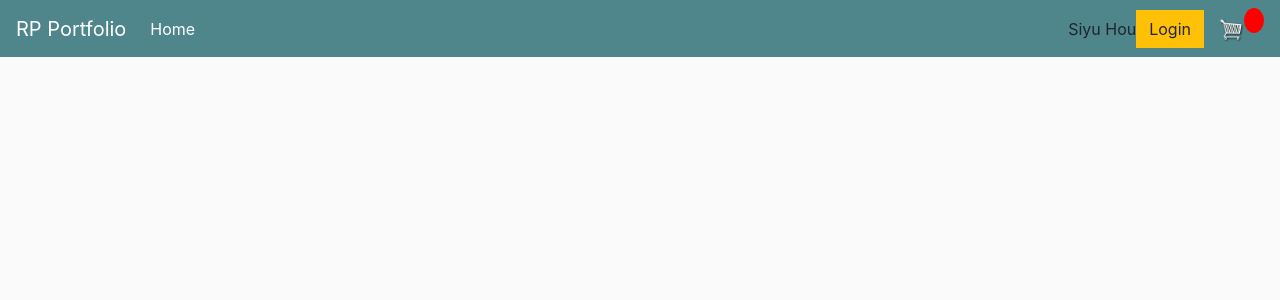
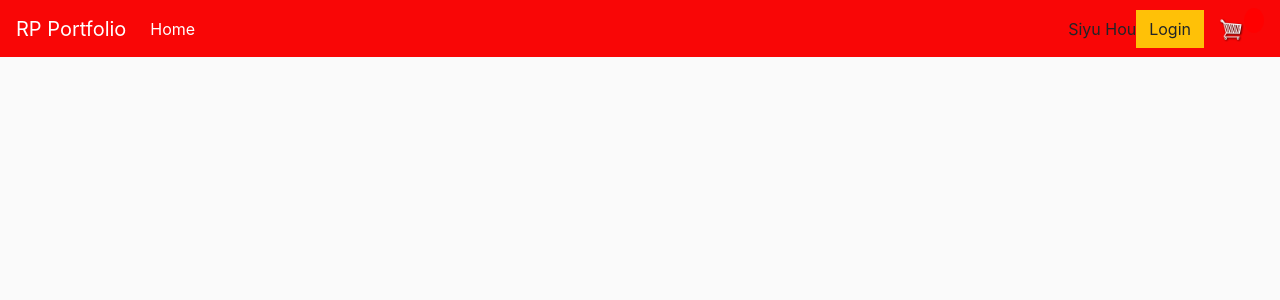
Before and after one commit to siyuh3/django-eCommerce, a Django app: page / in a window 1280 px wide. Shown: the top 300 px of the page. Run offline with Django 4.2, Linux system fonts and the light colour scheme; some libraries are stand-ins or nearby versions.

Commit message:
css file

```diff
--- a/static/css/main.css
+++ b/static/css/main.css
@@ -26,7 +26,7 @@ h1,h2,h3,h4,h5,h6{
 }
 
 .bg-dark{
-	background-color: #4f868c!important;
+	background-color: #f90606!important;
 }
 
 #cart-icon{
```
Also changed, not shown: templates/cart.html (+1 -9 lines), db.sqlite3.
